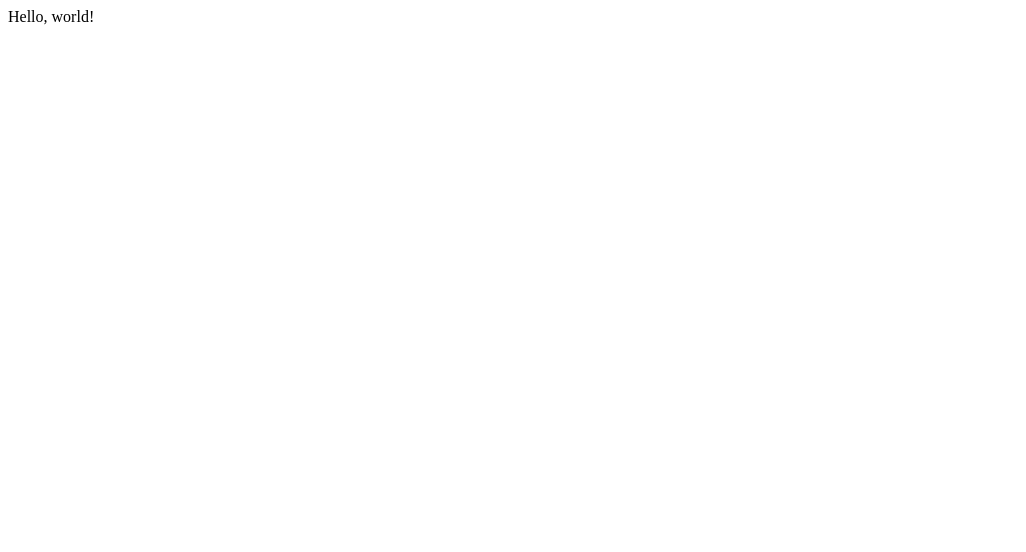
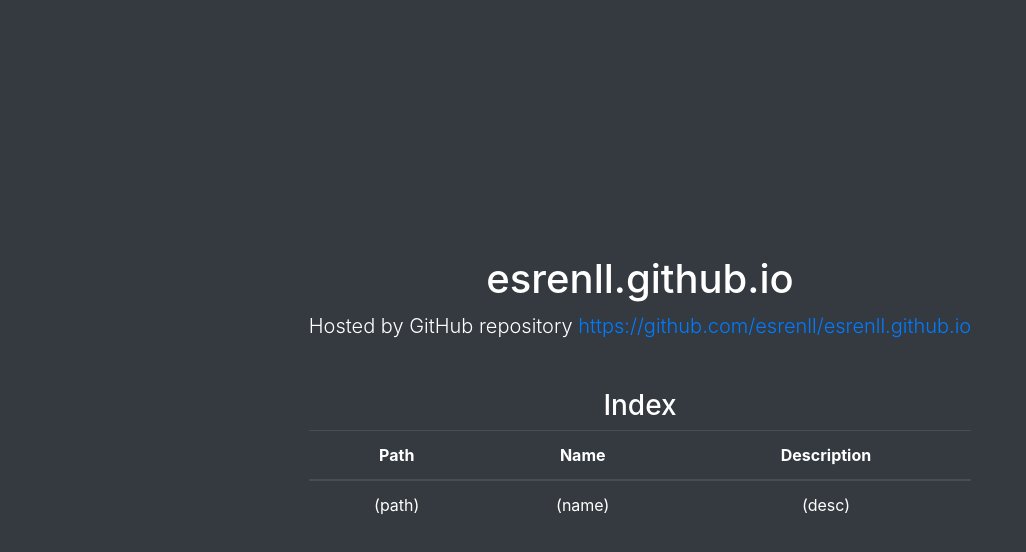
Before and after one commit to ESRENLL/esrenll.github.io, a plain HTML site: page index.html in a window 1280 px wide. Shown: the whole page, without its empty margins (0-1026 px from the left). Drawn offline with nearby package versions, Linux system fonts and the light colour scheme.

Commit message:
index.html template

```diff
--- /dev/null
+++ b/css/index.css
@@ -0,0 +1,6 @@
+html,
+body {
+  height: 100%;
+  background-color: #343a40;
+  color: #fff;
+}
--- a/index.html
+++ b/index.html
@@ -1,15 +1,53 @@
 <!DOCTYPE html>
 <html lang="ko">
+  <head>
+    <meta charset="UTF-8" />
+    <meta
+      name="viewport"
+      content="width=device-width, initial-scale=1, shrink-to-fit=no"
+    />
+    <meta http-equiv="X-UA-Compatible" content="ie=edge" />
+    <title>esrenll.github.io</title>
 
-<head>
-  <meta charset="UTF-8">
-  <meta name="viewport" content="width=device-width, initial-scale=1.0">
-  <meta http-equiv="X-UA-Compatible" content="ie=edge">
-  <title>Document</title>
-</head>
+    <link
+      rel="stylesheet"
+      href="https://stackpath.bootstrapcdn.com/bootstrap/4.4.1/css/bootstrap.min.css"
+      integrity="sha384-Vkoo8x4CGsO3+Hhxv8T/Q5PaXtkKtu6ug5TOeNV6gBiFeWPGFN9MuhOf23Q9Ifjh"
+      crossorigin="anonymous"
+    />
+    <link rel="stylesheet" href="/css/index.css" />
+  </head>
 
-<body>
-  Hello, world!
-</body>
+  <body>
+    <div class="container text-center h-100 d-flex flex-column">
+      <main role="main" class="m-auto">
 
+        <h1>esrenll.github.io</h1>
+        <p class="lead">
+          Hosted by GitHub repository
+          <a href="https://github.com/esrenll/esrenll.github.io" target="_blank"
+            >https://github.com/esrenll/esrenll.github.io</a
+          >
+        </p>
+
+        <h3 class="mt-5">Index</h3>
+        <table class="table table-dark">
+          <thead>
+            <tr>
+              <th scope="col">Path</th>
+              <th scope="col">Name</th>
+              <th scope="col">Description</th>
+            </tr>
+          </thead>
+          <tbody>
+            <tr>
+              <td>(path)</td>
+              <td>(name)</td>
+              <td>(desc)</td>
+            </tr>
+          </tbody>
+        </table>
+      </main>
+    </div>
+  </bod>
 </html>
```
